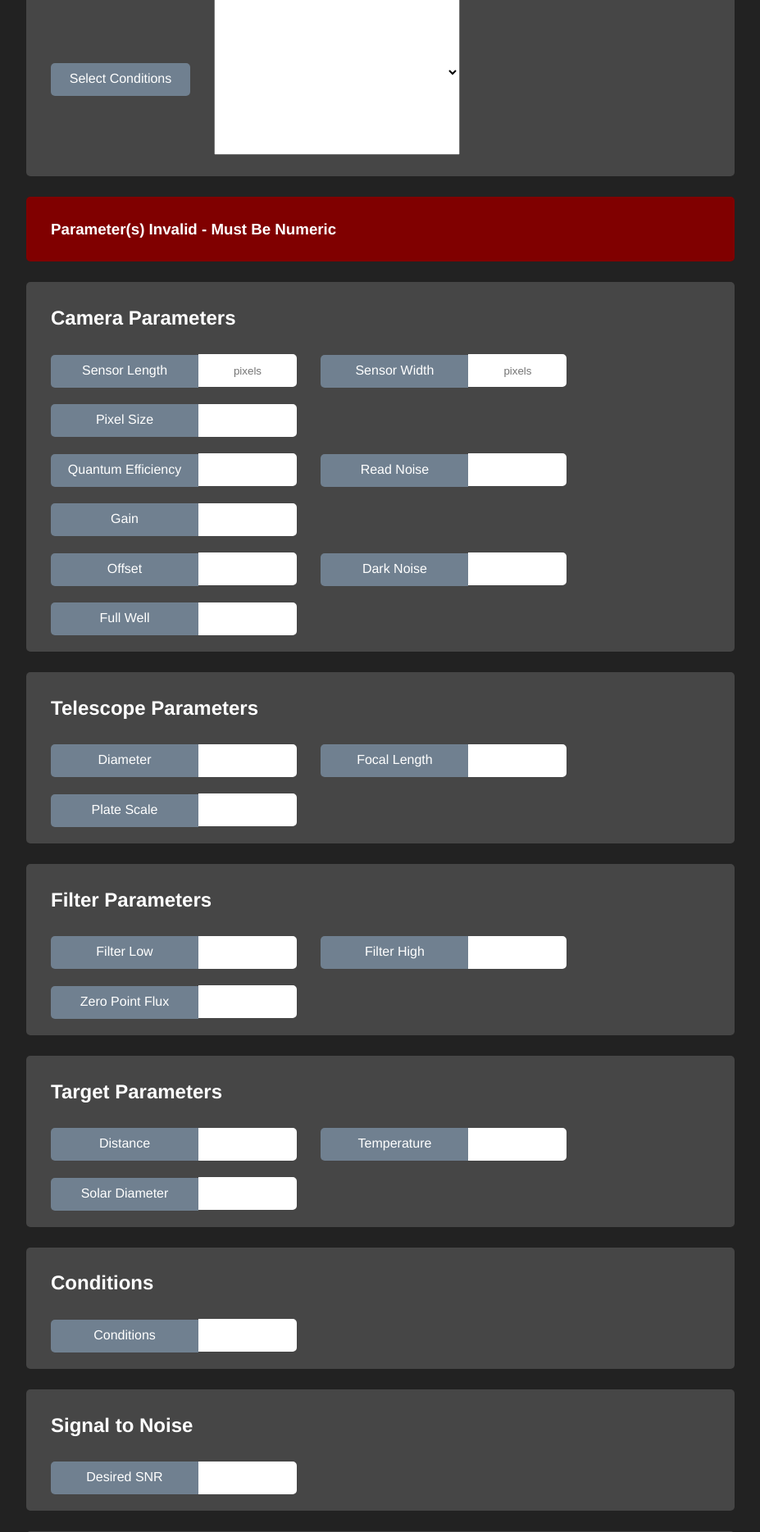
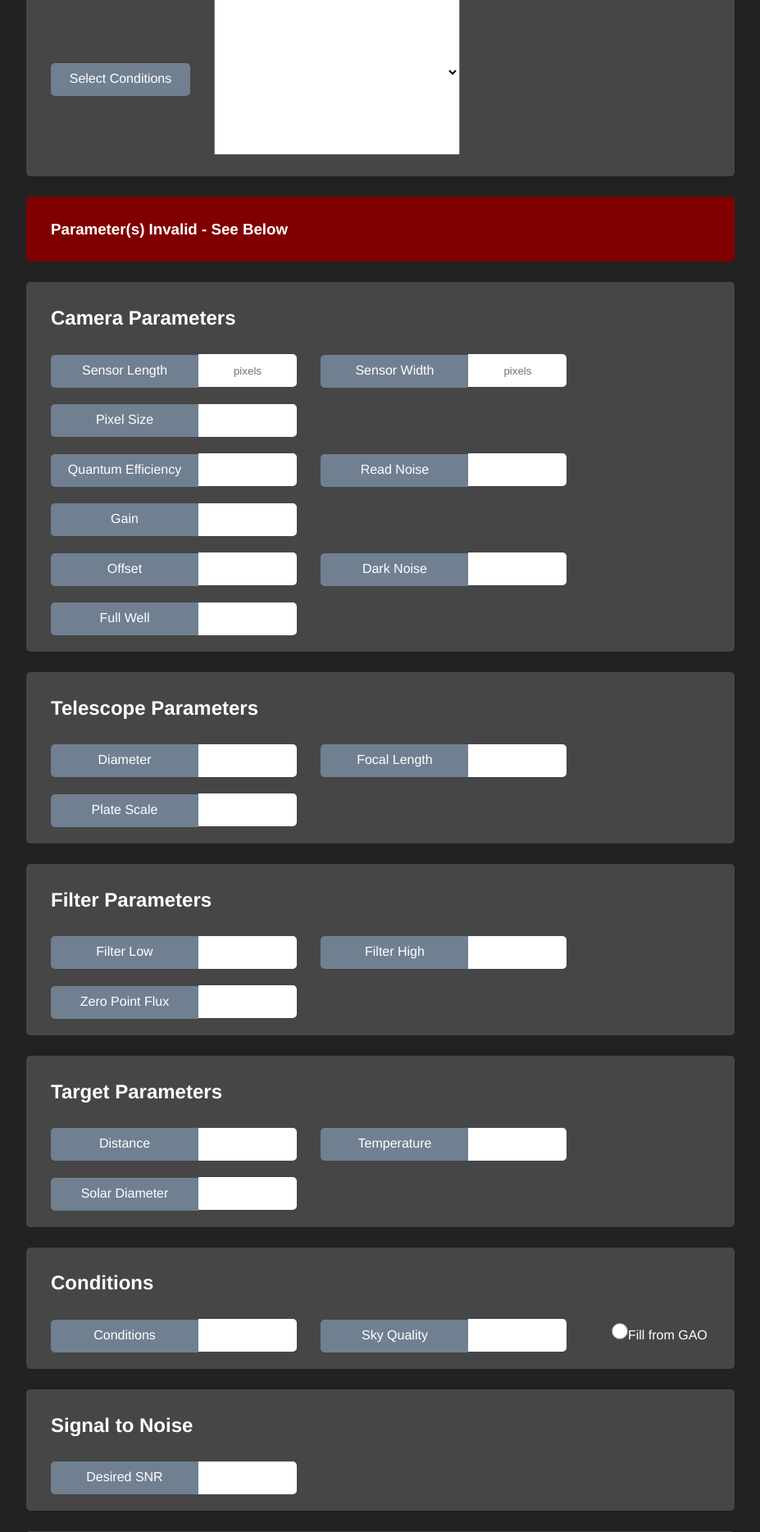
Before and after one commit to pirgalim/Glenlea-ETC, a Flask app: template templates/input.html in a window 1280 px wide. Shown: the part 1100-2969 px from the top of the page at 82% size, without its empty margins (176-1103 px from the left). Run offline with Flask 3, Linux system fonts and the light colour scheme; the template is opened without the code that fills it: values that come from a table or form of the project are taken from there, others are empty; parts of the project's set-up code (start-up, migrations or seed data) failed here and were passed over.

Commit message:
added gao input

```diff
--- a/forms.py
+++ b/forms.py
@@ -1,6 +1,12 @@
 from flask_wtf import FlaskForm
-from wtforms import FloatField, SubmitField, SelectField, FloatField
-from wtforms.validators import DataRequired, Length
+from wtforms import FloatField, StringField, SubmitField, SelectField, FloatField
+from wtforms.validators import DataRequired, Length, ValidationError, InputRequired
+
+
+def validate_sqm(form, field):
+        if not (field.data).isnumeric():
+            raise ValidationError('Must be numeric')
+
 
 
 class InputForm(FlaskForm):
@@ -10,7 +16,7 @@ class InputForm(FlaskForm):
     telescope_fields = 3
     filter_fields = 3
     target_fields = 3
-    conditions_fields = 1
+    conditions_fields = 2
     snr_fields = 1
 
     # camera parameters
@@ -41,6 +47,7 @@ class InputForm(FlaskForm):
 
     # weather conditions
     seeing = FloatField('Conditions', validators=[DataRequired()])
+    sqm = StringField('Sky Quality', validators=[InputRequired(), validate_sqm])
 
     # desired signal to noise ratio
     desired_snr = FloatField('Desired SNR', validators=[DataRequired()])
@@ -49,9 +56,16 @@ class InputForm(FlaskForm):
     submit = SubmitField('Calculate')
 
 
+
+
+
+
+
+
 class SelectForm(FlaskForm):
     camera = SelectField('Select Camera', choices=[('', 'Custom'), ('asi6200mm', 'ASI6200MM'), ('asi2600mm', 'ASI2600MM'), ('asi533mm', 'ASI533MM')])
     telescope = SelectField('Select Telescope', choices=[('', 'Custom'), ('cdk350', 'PlaneWave CDK350 - FIX'), ('c8', 'Celestron C8')])
     filter = SelectField('Select Filter', choices=[('', 'Custom'), ('test', 'Test - narrower'), ('test2', 'Test - wider')])
     target = SelectField('Select Target', choices=[('', 'Custom'), ('test', 'Test')])
     conditions = SelectField('Select Conditions', choices=[('', 'Custom'), ('1', '1 (Poor)'), ('2', '2'), ('3', '3 (Average)'), ('4', '4'), ('5', '5 (Excellent)')])
+    sky_bright = SelectField('Select Target', choices=[('', 'Custom'), ('goa', 'Current Glenlea Conditions')])
--- a/main.py
+++ b/main.py
@@ -1,6 +1,7 @@
 from flask import Flask, render_template, request, redirect, make_response, url_for
 import os
 import services.ETC as ETC
+import services.scrape_sqm as sqm
 from forms import InputForm, SelectForm
 
 
@@ -40,6 +41,9 @@ def calculator():
     filter_presets = presets[2]
     target_presets = presets[3]
 
+    #--- retrieve current GAO SQM value ---#
+    gao_sqm = sqm.get_sqm()
+    print(gao_sqm)
 
     #--- fetch input data ---#
 
@@ -76,16 +80,20 @@ def calculator():
                 print(ref_SNR)
 
 
+
+                print(params)
+
                 #TODO change this later, could be dangerous
                 desired_SNR = params[5]
 
-                exposure = "{:.5f}".format(etc.calculateReqTime(desired_SNR, ref_SNR, 1))
+                exposure = etc.calculateReqTime(desired_SNR, ref_SNR, 1)
 
 
 
                 #return(render_template('output.html', plot_url="static/my_plot.png"))
                 return render_template('output.html', valid=valid, in_form=in_form, select_form=select_form,
                                         camera_presets=presets, telescope_presets=telescope_presets, filter_presets=filter_presets, target_presets=target_presets,
+                                        gao_sqm=gao_sqm,
                                         SB_url="static/plot_light_curve_SB.png", counts_url="static/spread_counts.png",
                                         fov=fov, counts=counts, peak=peak, minimum=minimum, exposure=exposure)
 
@@ -98,7 +106,8 @@ def calculator():
 
     # returns HTML to be displayed
     return render_template('input.html', valid=valid, in_form=in_form, select_form=select_form,
-                           camera_presets=camera_presets, telescope_presets=telescope_presets, filter_presets=filter_presets, target_presets=target_presets)
+                           camera_presets=camera_presets, telescope_presets=telescope_presets, filter_presets=filter_presets, target_presets=target_presets,
+                           gao_sqm=gao_sqm)
 
 
 
@@ -197,6 +206,16 @@ def readPresets() -> tuple:
 
 
 def loadInput(data: dict) -> tuple:
+    """_summary_
+
+    load from input form???
+
+    Args:
+        data (dict): _description_
+
+    Returns:
+        tuple: _description_
+    """
 
 
     camera_params = []
@@ -248,4 +267,5 @@ def loadInput(data: dict) -> tuple:
 
 
 if __name__ == '__main__':
+
     app.run(host='0.0.0.0', port=3000)
--- a/services/ETC.py
+++ b/services/ETC.py
@@ -82,8 +82,8 @@ class Calculator:
 
 
         #--- conditions ---#
-        self.sky_bright = 21.75  #TODO add this to form?
         self.seeing_cond = conditions[0]
+        self.sky_bright = conditions[1]
         self.seeing_pixel = self.seeing_cond/self.plate_scale
 
 
--- a/static/styles/styles.css
+++ b/static/styles/styles.css
@@ -169,3 +169,14 @@ select {
 .tooltip:hover .tooltiptext {
   visibility: visible;
 }
+
+
+
+
+
+input[type=radio] {
+  display: inline-block;
+  width: 20px;
+  height: 20px;
+  margin-left: 50px;
+}
--- a/templates/input.html
+++ b/templates/input.html
@@ -59,9 +59,29 @@
         <!-- input validation error message -->
         {% if not valid %}
             <section style="background-color:maroon;">
-                <h3 style="margin-left:25px; color:white;">Parameter(s) Invalid - Must Be Numeric</h3>
+                <h3 style="margin-left:25px; color:white;">Parameter(s) Invalid - See Below</h3>
             </section>
         {% endif %}
+
+
+
+        <!--div class="form-group">
+            {{ in_form.sqm.label(id="label1") }}
+            {% if in_form.sqm.errors %}
+            {{ in_form.sqm(class="form-control form-control-lg is-invalid") }}
+            <div class="invalid-feedback">
+                {% for error in in_form.sqm.errors %}
+                    <span>{{ error }}</span>
+                {% endfor %}
+            </div>
+        {% else %}
+        {{ in_form.sqm(class="form-control", placeholder="Enter Your Phone Number" )}}
+        {% endif %}
+
+        </div-->
+
+
+
 
 
         <form method="POST" action="">
@@ -226,7 +246,12 @@
 
                 <h2>Conditions</h2>
 
-                {{ in_form.seeing.label(type="autofill") }}{{ in_form.seeing }}<br>
+                {{ in_form.seeing.label(type="autofill") }}{{ in_form.seeing }}
+                {{ in_form.sqm.label(type="autofill") }}{{ in_form.sqm }}
+
+                <!--button onclick="fillSQR()">Current GAO Data</button-->
+
+                <input type="radio" id="sky_bright">Fill from GAO<br>
 
                 <script>
                     document.getElementById('conditions').addEventListener('change', function() {
@@ -235,6 +260,23 @@
                         document.getElementById('seeing').value = selectedOption;
                     });
                 </script>
+
+                <script>
+                    document.getElementById('sky_bright').addEventListener('change', function() {
+
+                        var option = {{ gao_sqm|tojson }}
+                        document.getElementById('sqm').value = option;
+                    });
+                </script>
+
+
+
+
+                <!--script>
+                    function fillSQR() {
+                        document.getElementById('sqm').value = 1111;
+                    }
+                </script-->
 
             </section>
 
```
Also changed, not shown: services/scrape_sqm.py (added, +23 -0 lines), 1 other file.
